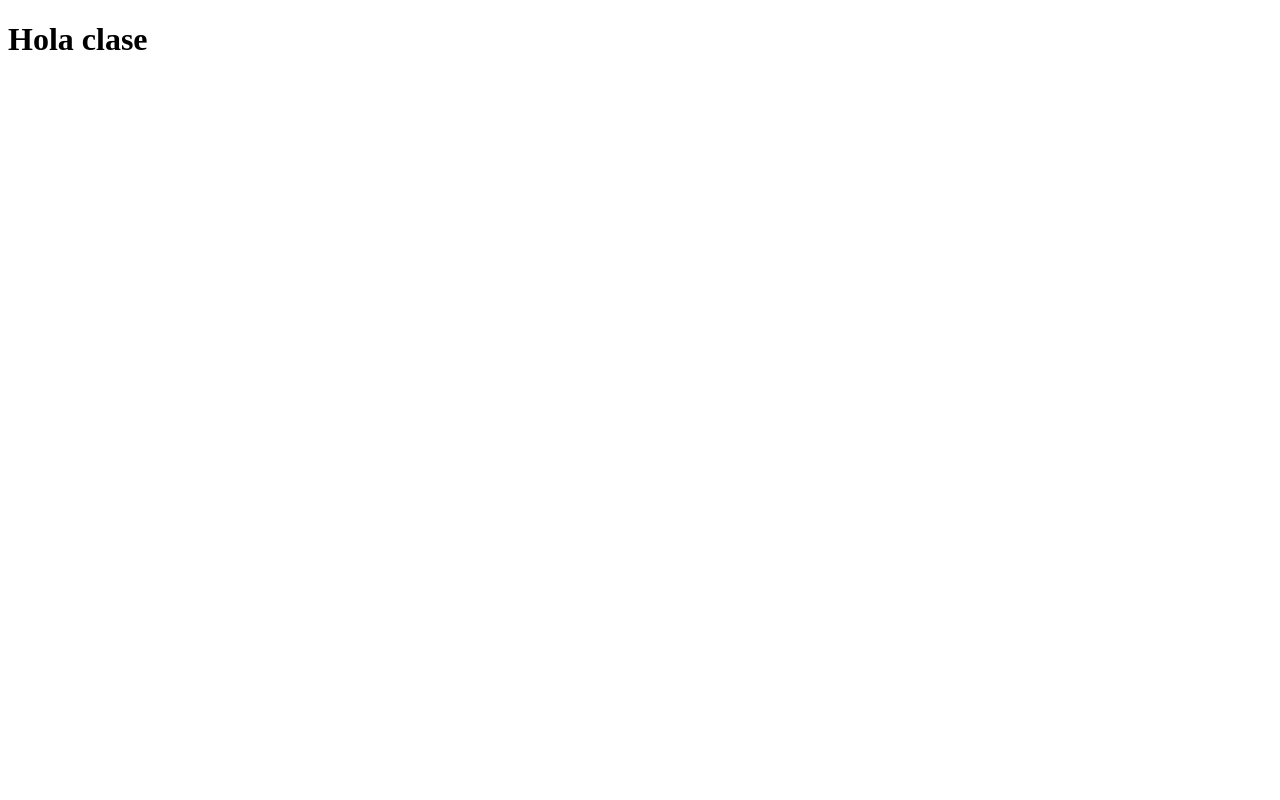
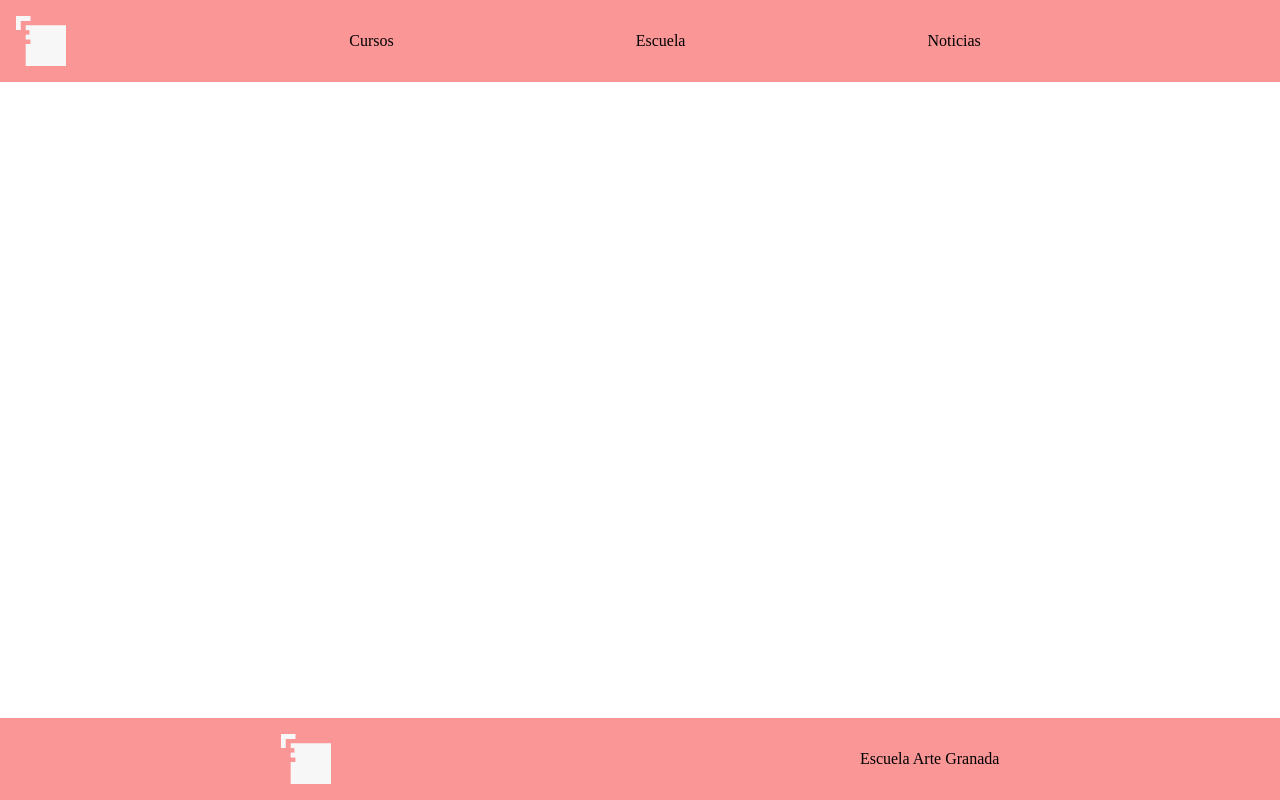
Before and after one commit to FranEAG/escuela, a plain HTML site: page www/index.html in a window 1280 px wide. Drawn offline with Linux system fonts and the light colour scheme; files that its build step writes are made by us from their sources.

Commit message:
Primer commit pagina principal

```diff
--- a/www/index.html
+++ b/www/index.html
@@ -4,9 +4,24 @@
         <title>Web escuela</title>
         <meta charset="UTF-8">
         <meta name="viewport" content="width=device-width, initial-scale=1">
-        <link href="css/style.css" rel="stylesheet">
+        <link href="style.css" rel="stylesheet">
     </head>
     <body>
-        <h1>Hola clase</h1>
+        <header>
+            <img src="../assets/logo.png" alt="logo">
+            <nav>
+                <ul>
+                    <li><a href="#">Cursos</a></li>
+                    <li><a href="#">Escuela</a></li>
+                    <li><a href="#">Noticias</a></li>
+                </ul>
+            </nav>
+        </header>
+        <main>
+        </main>
+        <footer>
+            <img src="../assets/logo.png" alt="logo">
+            <p>Escuela Arte Granada</p>
+        </footer>
     </body>
 </html>
--- a/www/style.css
+++ b/www/style.css
@@ -0,0 +1,41 @@
+body{
+    margin: 0;
+    display: flex;
+    min-height: 100vh;
+    flex-direction: column;
+}
+
+header{
+    display: flex;
+    background-color: #fa9696;
+    padding: 1rem;
+}
+
+nav{
+    margin: auto;
+    width: 70%;
+}
+
+ul{
+    display: flex;
+    justify-content: space-around;
+    list-style: none;
+    padding: 0;
+}
+
+a{
+    text-decoration: none;
+    color: black;
+}
+
+main{
+    flex: 1;
+}
+
+footer{
+    display: flex;
+    flex-direction: row;
+    background-color: #fa9696;
+    padding: 1rem;
+    justify-content: space-around;
+}
```
Also changed, not shown: asignaturas.html (added), assets/logo.png (added).
